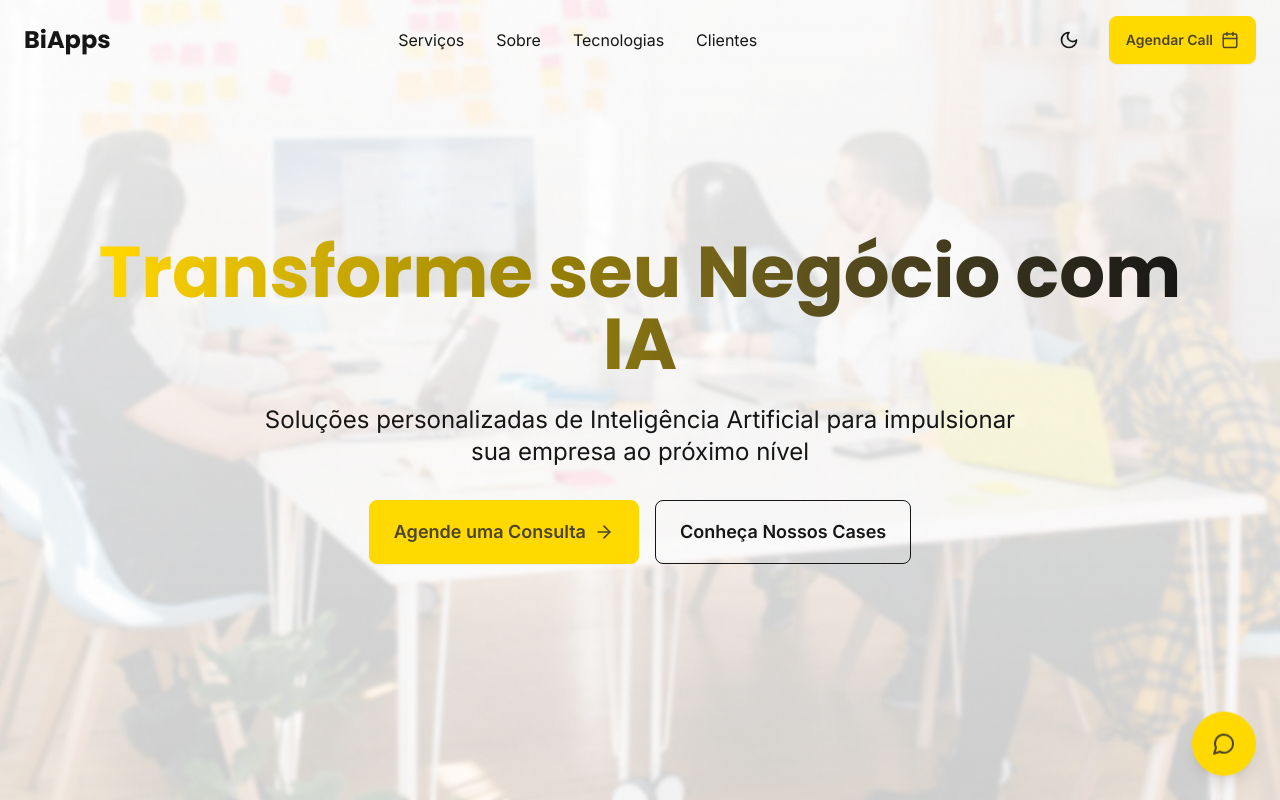
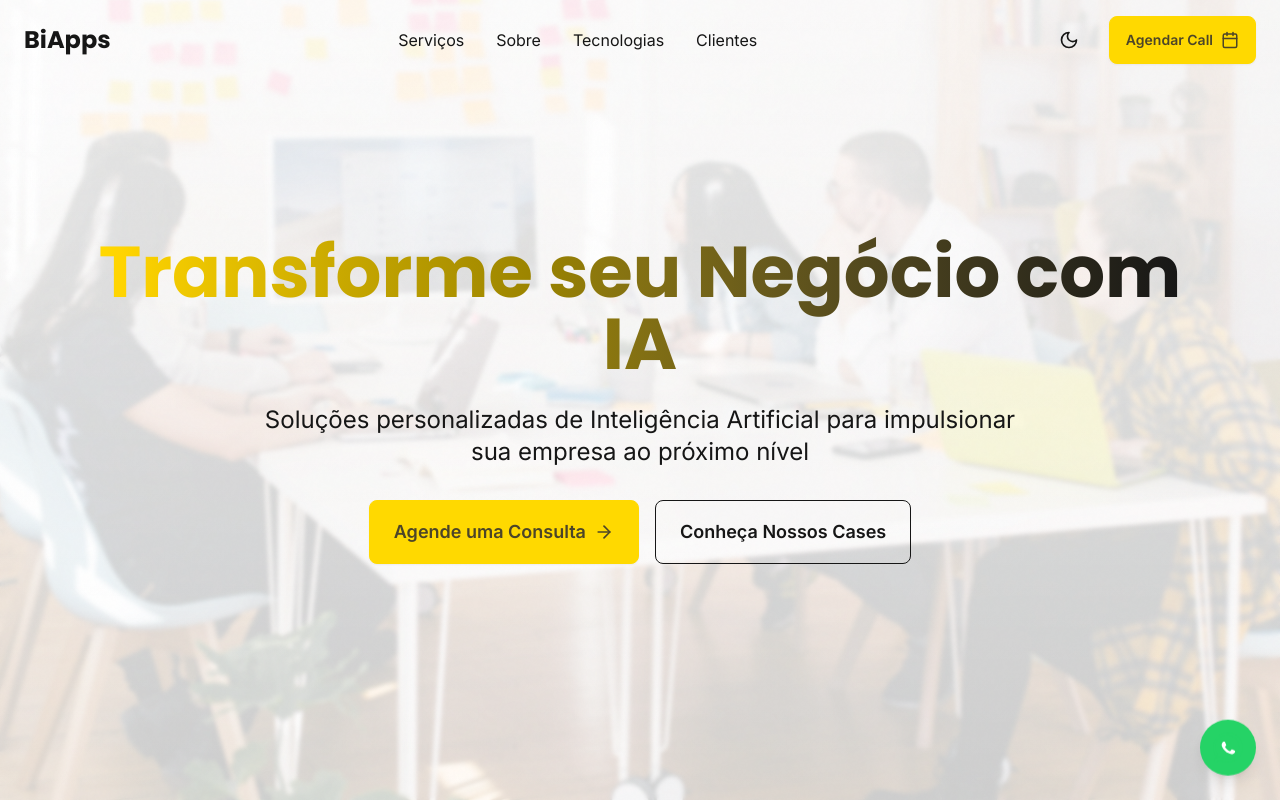
Before and after one commit to andomingos87/biapps-sales-hub, a React (Vite) app: page / in a window 1280 px wide. Shown: the top 800 px of the page. Built offline with nearby package versions, Linux system fonts and the light colour scheme.

Commit message:
Add WhatsApp button icon and style
Updated the floating WhatsApp button to include a new SVG icon and changed the background color to green.
[skip gpt_engineer]

```diff
--- a/src/components/WhatsAppButton.tsx
+++ b/src/components/WhatsAppButton.tsx
@@ -1,5 +1,3 @@
-import { MessageCircle } from "lucide-react";
-
 export const WhatsAppButton = () => {
   const phoneNumber = "5511999999999"; // Substitua pelo número real
   const message = "Olá! Gostaria de saber mais sobre os serviços da BiApps.";
@@ -12,10 +10,26 @@ export const WhatsAppButton = () => {
   return (
     <button
       onClick={handleClick}
-      className="fixed bottom-6 right-6 btn btn-primary btn-circle btn-lg animate-float shadow-lg"
+      className="fixed bottom-6 right-6 p-3 rounded-full bg-[#25D366] hover:bg-[#22c15e] transition-colors shadow-lg animate-float"
       aria-label="Contato via WhatsApp"
     >
-      <MessageCircle size={24} />
+      <svg
+        xmlns="http://www.w3.org/2000/svg"
+        viewBox="0 0 32 32"
+        width="32"
+        height="32"
+        fill="none"
+        className="w-8 h-8"
+      >
+        <path
+          fill="#25D366"
+          d="M16 1.333C7.636 1.333 1.333 7.636 1.333 16c0 3.095 0.85 6.095 2.457 8.689l-1.646 6.058 6.162-1.618A14.642 14.642 0 0016 30.667C24.364 30.667 30.667 24.364 30.667 16S24.364 1.333 16 1.333zm0 26.667c-2.627 0-5.192-.753-7.404-2.157l-.532-.332-3.65.96.976-3.591-.34-.557a12.01 12.01 0 01-1.922-6.583c0-6.617 5.383-12 12-12s12 5.383 12 12-5.383 12-12 12z"
+        />
+        <path
+          fill="#FFF"
+          d="M22.454 18.935c-.333-.166-1.965-.964-2.27-1.075-.303-.111-.523-.166-.743.166-.221.333-.854 1.075-1.048 1.295-.194.222-.36.25-.693.083-.333-.166-1.404-.518-2.674-1.649-.987-.877-1.653-1.957-1.847-2.29-.194-.333-.021-.513.145-.68.148-.148.333-.387.499-.58.166-.194.222-.333.333-.555.111-.222.056-.416-.027-.583-.084-.167-.743-1.795-1.02-2.462-.27-.648-.544-.555-.743-.555-.194 0-.417-.028-.643-.028-.222 0-.581.084-.885.417-.305.334-1.16 1.133-1.16 2.763 0 1.63 1.185 3.204 1.35 3.426.166.222 2.333 3.548 5.656 4.966.791.334 1.409.533 1.886.68.791.25 1.51.215 2.08.13.634-.093 1.965-.803 2.243-1.578.278-.777.278-1.445.194-1.578-.083-.134-.305-.222-.639-.389z"
+        />
+      </svg>
     </button>
   );
 };
```
